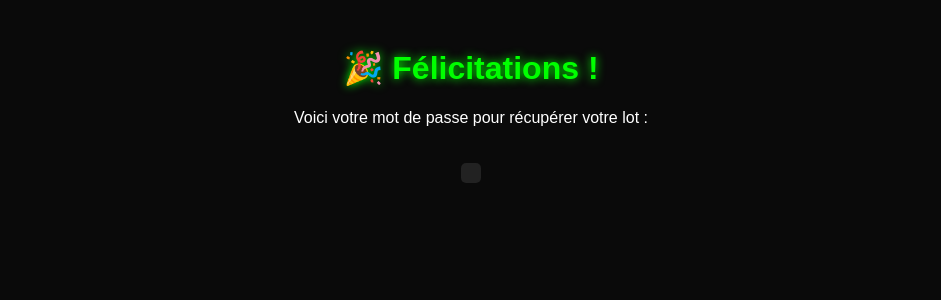
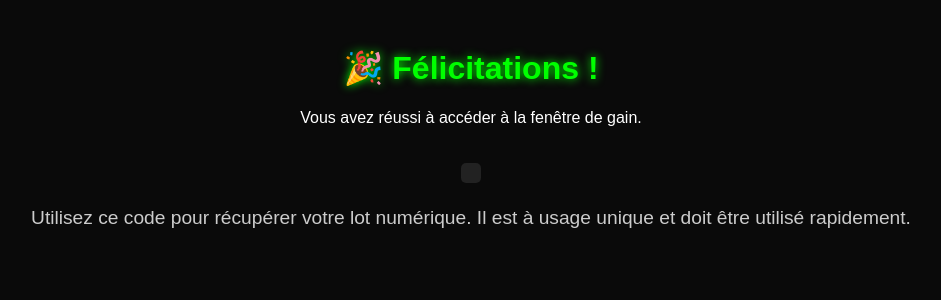
Before and after one commit to trh4ckn0n/trkn-egame, a Flask app: template templates/win.html in a window 1280 px wide. Shown: the top 300 px of the page, without its empty margins (169-1110 px from the left). Run offline with Flask 3, Linux system fonts and the light colour scheme; the template is opened without the code that fills it, so the values that code supplies are empty.

Commit message:
Update win.html

```diff
--- a/templates/win.html
+++ b/templates/win.html
@@ -25,13 +25,20 @@
             border-radius: 5px;
             margin-top: 20px;
         }
+        .instructions {
+            margin-top: 20px;
+            font-size: 1.2em;
+            color: #cccccc;
+        }
     </style>
 </head>
 <body>
 
     <h1>🎉 Félicitations !</h1>
-    <p>Voici votre mot de passe pour récupérer votre lot :</p>
+    <p>Vous avez réussi à accéder à la fenêtre de gain.</p>
     <div class="password-box">{{ password }}</div>
+
+    <p class="instructions">Utilisez ce code pour récupérer votre lot numérique. Il est à usage unique et doit être utilisé rapidement.</p>
 
 </body>
 </html>
```
